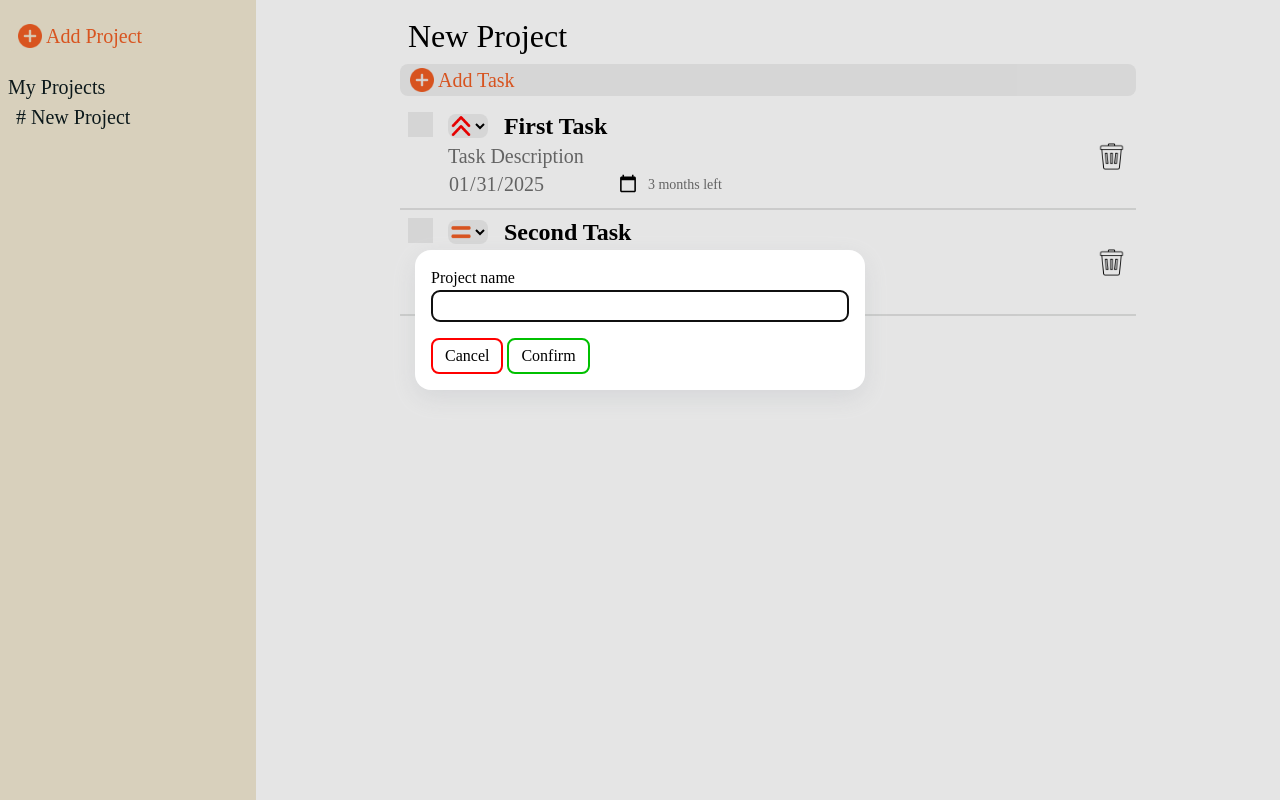
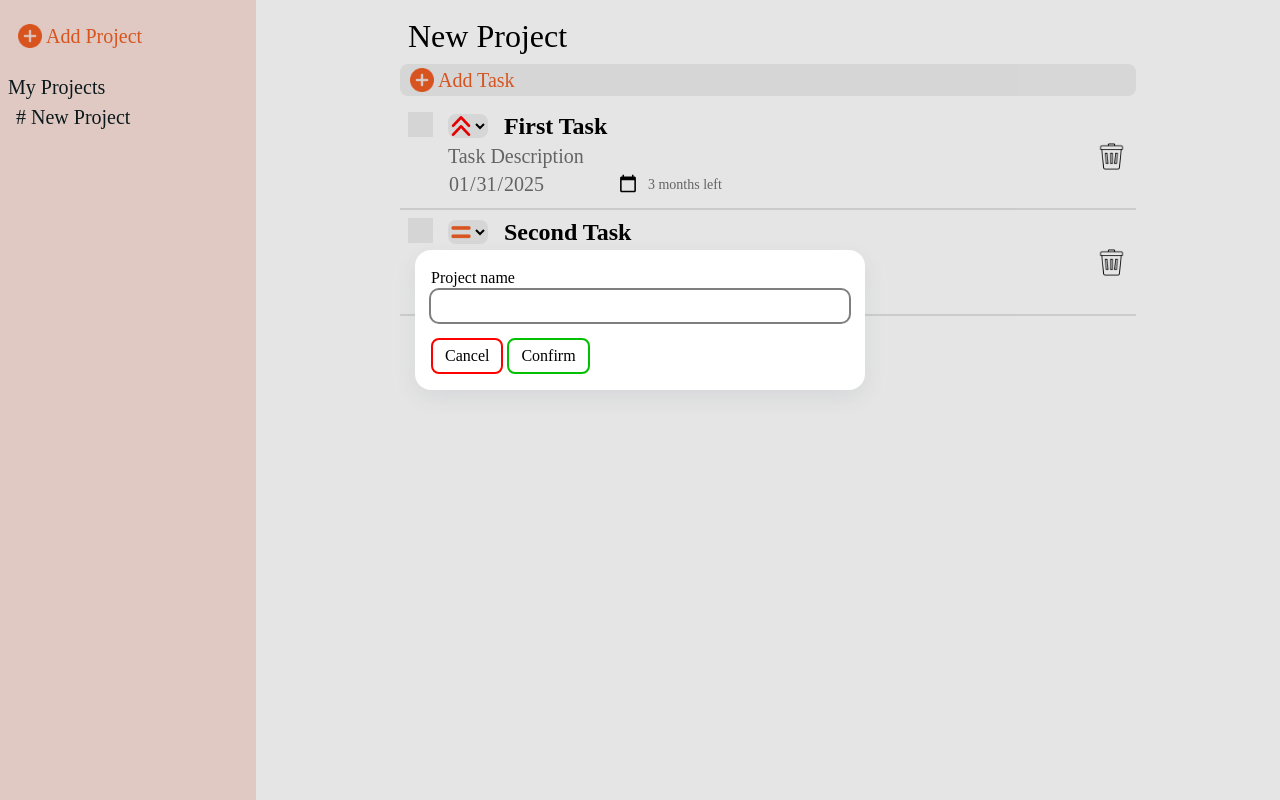
Before and after one commit to PatrikKozejak/TOP-Todo-List, a website built with webpack: page src/template.html in a window 1280 px wide. Both pictures are taken after a click on the button "Add Project". Built offline with nearby package versions, Linux system fonts and the light colour scheme.

Commit message:
Apply final visual adjustments

```diff
--- a/src/modules/ScreenController.js
+++ b/src/modules/ScreenController.js
@@ -94,7 +94,7 @@ export default class ScreenController {
       <form id="addProject">
           <label>
             Project name
-          <input id="project-name" required></input>
+          <input id="project-title" required></input>
           </label>
         <div>
           <button class="add-project-cancel-btn" type="reset" value="cancel" formmethod="dialog">Cancel</button>
@@ -213,7 +213,7 @@ export default class ScreenController {
   }
 
   static createProject() {
-    const projectTitleInput = document.querySelector("#project-name");
+    const projectTitleInput = document.querySelector("#project-title");
     const newProject = new Project(projectTitleInput.value);
     Storage.storeProject(newProject);
   }
--- a/src/styles.css
+++ b/src/styles.css
@@ -73,7 +73,7 @@ ul {
 }
 
 :root {
-  --side-bar-main-color: #f0e8d1;
+  --side-bar-main-color: #f9e0d9;
   --text-main-color: #0d1b1e;
   --text-accent-color: #f05d23;
 }
@@ -284,6 +284,14 @@ select[priority="low"] {
   border: none;
 }
 
+#project-title,
+#task-title,
+#task-desc,
+#task-prio,
+#task-due {
+  border: none;
+}
+
 .task-title {
   height: 28px;
 }
@@ -319,8 +327,21 @@ select[priority="low"] {
 .task-title:focus,
 .task-description:focus,
 .task-due-date:focus,
-.task-priority-select:focus {
+.task-priority-select:focus,
+#project-title,
+#task-title,
+#task-desc,
+#task-prio,
+#task-due {
   outline: 1px #00000050 solid;
+}
+
+#project-title:focus,
+#task-title:focus,
+#task-desc:focus,
+#task-prio:focus,
+#task-due:focus {
+  outline: 2px #00000080 solid;
 }
 
 .task-add-button-div {
```
